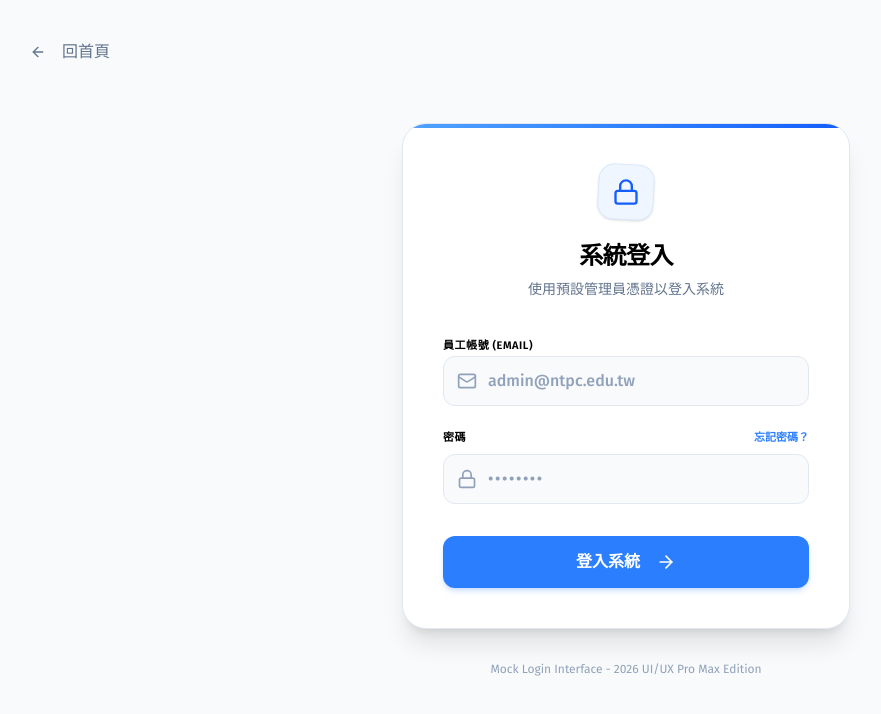
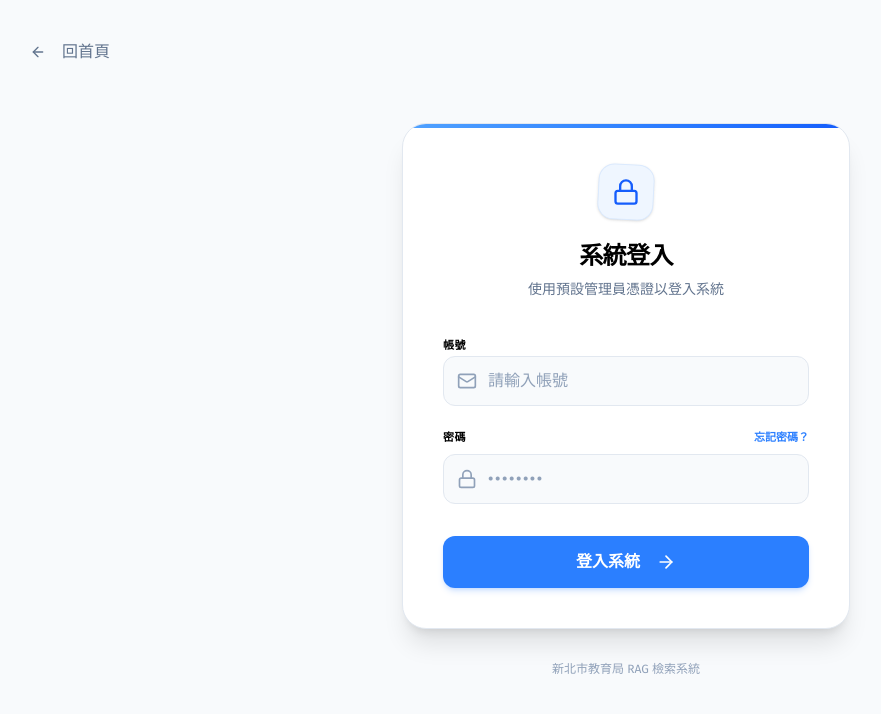
Before and after one commit to weihsuan829/RAG, a React (Vite) app in the folder frontend/: page /login in a window 1280 px wide. Shown: the top 714 px of the page, without its empty margins (14-895 px from the left). Built offline with nearby package versions, Linux system fonts and the light colour scheme; no server answers.

Commit message:
fix: username field must not enforce email format

```diff
--- a/frontend/src/pages/LoginPage.tsx
+++ b/frontend/src/pages/LoginPage.tsx
@@ -51,14 +51,15 @@ const LoginPage = () => {
                 <form onSubmit={handleLogin} className="space-y-6">
                     <div className="space-y-2">
                         <label className="text-sm font-semibold text-black dark:text-white uppercase tracking-wider text-[11px]">
-                            員工帳號 (Email)
+                            帳號
                         </label>
                         <div className="relative group">
                             <Mail className="absolute left-3.5 top-1/2 -translate-y-1/2 w-5 h-5 text-slate-400 dark:text-neutral-500 group-focus-within:text-blue-500 transition-colors" />
                             <input
-                                type="email"
+                                type="text"
+                                autoComplete="username"
                                 required
-                                placeholder="admin@ntpc.edu.tw"
+                                placeholder="請輸入帳號"
                                 value={email}
                                 onChange={(e) => setEmail(e.target.value)}
                                 className="w-full pl-11 pr-4 py-3 bg-slate-50 dark:bg-neutral-950 border border-slate-200 dark:border-neutral-800 rounded-xl focus:ring-2 focus:ring-blue-500/20 focus:border-blue-500 outline-none transition-all text-black dark:text-white placeholder-slate-400 dark:placeholder-neutral-600 font-medium"
@@ -106,7 +107,7 @@ const LoginPage = () => {
             </div>
 
             <p className="mt-8 text-xs text-slate-400 dark:text-neutral-600 text-center">
-                Mock Login Interface - 2026 UI/UX Pro Max Edition
+                新北市教育局 RAG 檢索系統
             </p>
         </div>
     );
```
